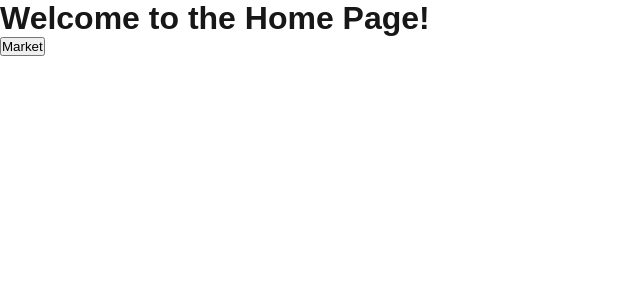
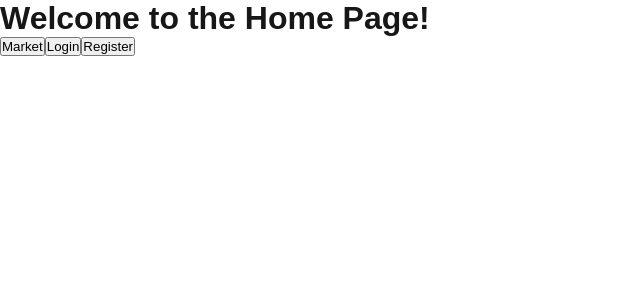
Before and after one commit to Boxure/Boxure, a Next.js app in the folder boxure-frontend/: page /home in a window 1280 px wide. Shown: the top 300 px of the page, without its empty margins (0-640 px from the left). Built offline with nearby package versions, Linux system fonts and the light colour scheme.

Commit message:
added more buttons on the home page

```diff
--- a/boxure-frontend/src/app/home/page.js
+++ b/boxure-frontend/src/app/home/page.js
@@ -9,10 +9,20 @@ function Home() {
     router.push("/market");
   };
 
+  const handleLogin = () => {
+    router.push("/login");
+  };
+
+  const handleRegister = () => {
+    router.push("/register");
+  };
+
   return (
     <div className="Home">
       <h1>Welcome to the Home Page!</h1>
       <button onClick={handleMarket}>Market</button>
+      <button onClick={handleLogin}>Login</button>
+      <button onClick={handleRegister}>Register</button>
     </div>
   );
 }
```
